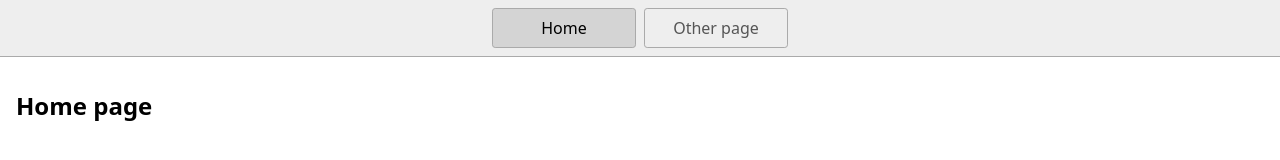
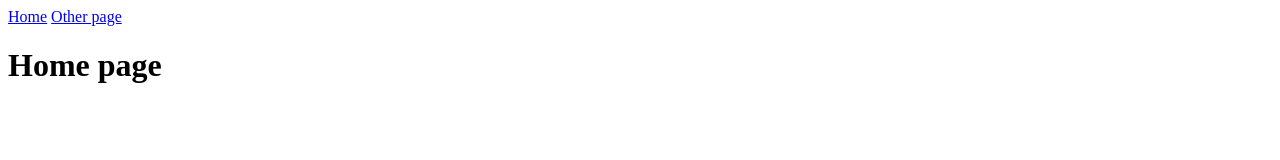
Before and after one commit to isaydesign/ad-pt, a plain HTML site: page index.html in a window 1280 px wide. Drawn offline with Linux system fonts and the light colour scheme.

Commit message:
1 file modified

```diff
--- a/css/styles.css
+++ b/css/styles.css
@@ -1,46 +1,3 @@
 * {
   box-sizing: border-box;
 }
-
-body {
-  margin: 0;
-  font-family: system-ui, sans-serif;
-  color: black;
-  background-color: white;
-}
-
-nav {
-  display: flex;
-  flex-wrap: wrap;
-  align-items: center;
-  justify-content: center;
-  padding: 0.5rem;
-  gap: 0.5rem;
-  border-bottom: solid 1px #aaa;
-  background-color: #eee;
-}
-
-nav a {
-  display: inline-block;
-  min-width: 9rem;
-  padding: 0.5rem;
-  border-radius: 0.2rem;
-  border: solid 1px #aaa;
-  text-align: center;
-  text-decoration: none;
-  color: #555;
-}
-
-nav a[aria-current='page'] {
-  color: #000;
-  background-color: #d4d4d4;
-}
-
-main {
-  padding: 1rem;
-}
-
-h1 {
-  font-weight: bold;
-  font-size: 1.5rem;
-}
```
